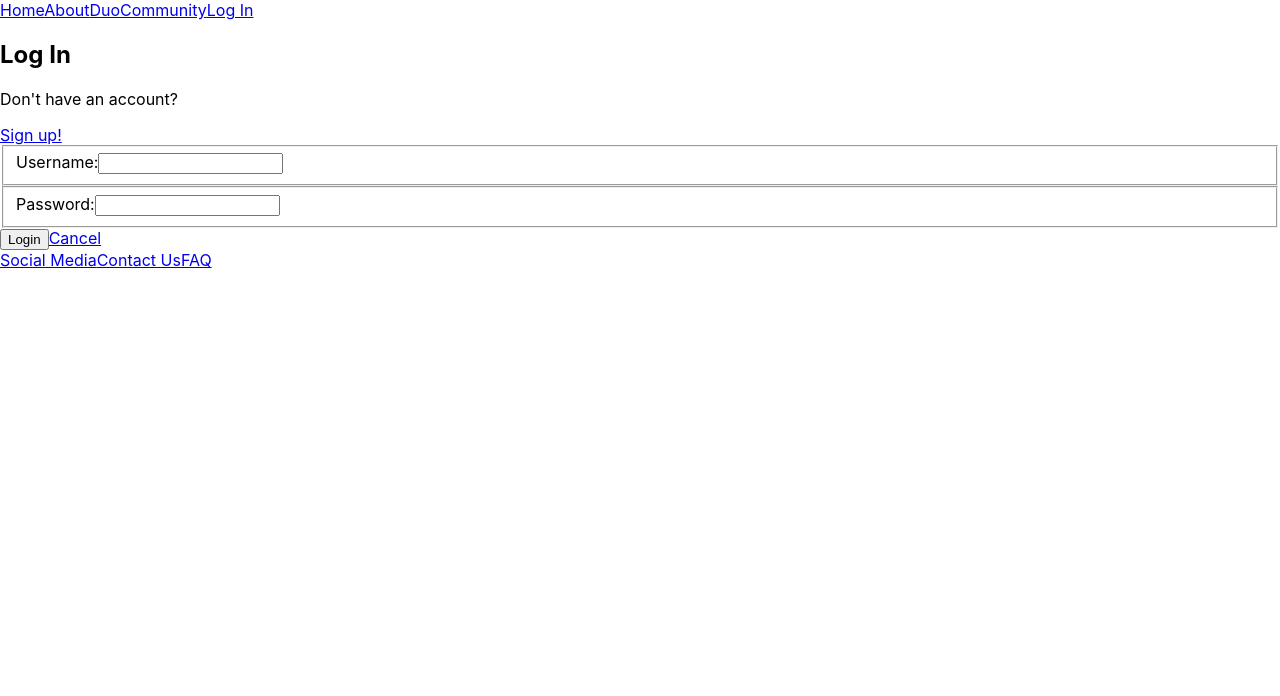
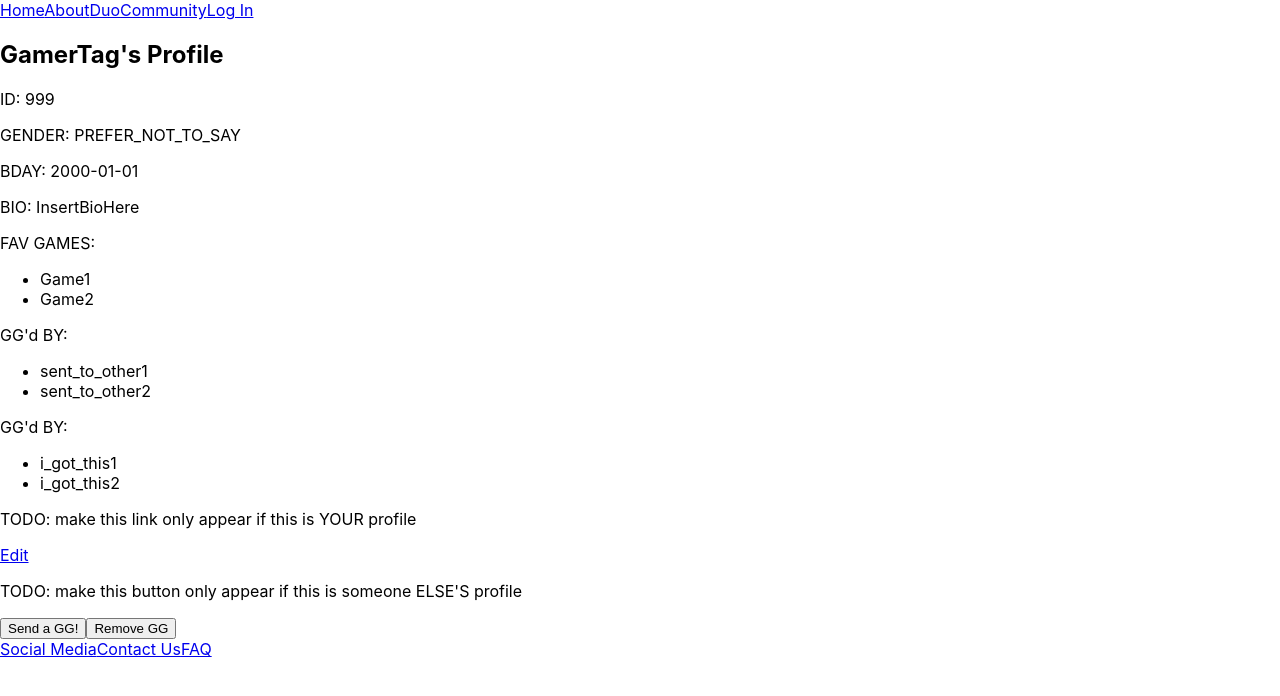
Before and after one commit to JLDeee/capstone, a React (Create React App) app in the folder gamer/client/gamer-client/: page /profile in a window 1280 px wide. Before the commit this address led to /login. Shown: the top 696 px of the page. Built offline with nearby package versions, Linux system fonts and the light colour scheme; the HTML template or start-up script is replaced by a standard one.

Commit message:
Mocked Gamer Profile showing games and matches (now called sent and received GG's)

```diff
--- a/gamer/client/gamer-client/src/App.js
+++ b/gamer/client/gamer-client/src/App.js
@@ -84,9 +84,15 @@ function App() {
           <Route path="/login" element={!user ? <Login/> : <Navigate to="/"/>}/>
           <Route path="/sign-up" element={!user ? <SignUp/> : <Navigate to="/"/>}/>
           {/* if not logged in, navigate to login page */}
-          <Route path="/profile" element={!user ? <Navigate to ="/login"/> : <GamerProfile/>}/>
+
+          <Route path="/profile" element={<GamerProfile/>}/>
+          <Route path="/profile/form" element={<GamerForm/>}/>
+          <Route path="/profile/:id/form" element={<GamerForm/>}/>
+
+          {/* <Route path="/profile" element={!user ? <Navigate to ="/login"/> : <GamerProfile/>}/>
           <Route path="/profile/form" element={!user ? <Navigate to ="/login"/> : <GamerForm/>}/>
-          <Route path="/profile/:id/form" element={!user ? <Navigate to ="/login"/> : <GamerForm/>}/>
+          <Route path="/profile/:id/form" element={!user ? <Navigate to ="/login"/> : <GamerForm/>}/> */}
+
           <Route path="/gamers" element={!user ? <Navigate to ="/login"/> : <GamerList/>}/>
 
           <Route path="/about" element={<About/>}/>
--- a/gamer/client/gamer-client/src/components/GamerList.js
+++ b/gamer/client/gamer-client/src/components/GamerList.js
@@ -34,11 +34,17 @@ function GamerList() {
                     {gamers.map(gamer => (
                         <div className="cardProfile" key={gamers.gamerId}>
                             <p>* beginning of card*</p>
-                            <p>{gamer.gamerId}</p>
+                            <p>ID: {gamer.gamerTag}</p>
                             {/* i assume an image goes here */}
-                            <p>{gamer.genderType}</p>
-                            <p>{gamer.birthDate}</p>
-                            <p>{gamer.bio}</p>
+                            <p>GENDER: {gamer.genderType}</p>
+                            <p>BDAY: {gamer.birthDate}</p>
+                            <p>BIO: {gamer.bio}</p>
+                            <p>FAV GAMES: </p>
+                            <ul>
+                                {gamer.games.map(game => {
+                                    <li>{game.gameTitle}</li>
+                                })}
+                            </ul>
                             <p>* end of card *</p>
                         </div>
                     ))}
--- a/gamer/client/gamer-client/src/components/GamerProfile.js
+++ b/gamer/client/gamer-client/src/components/GamerProfile.js
@@ -10,12 +10,45 @@ function GamerProfile() {
         gamerTag:"GamerTag",
         birthDate:"2000-01-01",
         bio:"InsertBioHere",
+        games: [
+            {
+                gameId:"1",
+                gameTitle:"Game1"
+            },
+            {
+                gameId:"2",
+                gameTitle:"Game2"
+            },
+        ],
+        sentMatches: [
+            {
+                gamerId:"1",
+                gamerTag:"sent_to_other1"
+            },
+            {
+                gamerId:"2",
+                gamerTag:"sent_to_other2"
+            },
+        ],
+        receivedMatches: [
+            {
+                gamerId:"1",
+                gamerTag:"i_got_this1"
+            },
+            {
+                gamerId:"2",
+                gamerTag:"i_got_this2"
+            },
+        ],
     }
     const [gamer, setGamer] = useState(GAMER_PROFILE_BLANK);
-    const [gamerGames, setGamerGames] = useState([]);
+
     const auth = useContext(AuthContext);
     const { id } = useParams();
     const url = "http://localhost:8080/gamer";
+
+    const today = new Date();
+    console.log(today.toISOString().split("T")[0]);
 
     // get user profile information
     useEffect( () => {
@@ -30,10 +63,39 @@ function GamerProfile() {
             })
             .then( data => {
                 setGamer(data);
+                console.log(data);
             })
             .catch(console.log);
         }
     }, []);
+
+    const handleAddMatch = () => {
+        console.log("adding match!");
+        // const init = {
+        //     method: 'POST',
+        //     headers: {
+        //         'Content-Type': 'application/json'
+        //     },
+        //     body: {
+        //         'gamerId':'',
+        //         'gamerSenderId':'',
+        //         'dateMatchSent':
+        //     }
+        //     JSON.stringify(solarPanel)
+        // }
+        // fetch(`${url}/gamer/match`)
+        // .then(response => )
+    }
+
+
+    const handleRemoveMatch = () => {
+        console.log("removing match!");
+        // const init = {
+        //     method: 'DELETE'
+        // };
+        // fetch(`${url}/gamer/match/${gamer.gamerId}/${INSERT_MATCH_SENDER_ID_AKA_YOU}`)
+        // // .then(response => )
+    }
 
     return(
         <>
@@ -41,15 +103,38 @@ function GamerProfile() {
             <section className="gamerProfileInfo">
                 <h2>{gamer.gamerTag}'s Profile</h2>
                 <div>
-                    <p>Gamer ID: {gamer.gamerId}</p>
-                    <p>Gender: {gamer.genderType}</p>
-                    <p>birthDate: {gamer.birthDate}</p>
-                    <p>About me: {gamer.bio}</p>
+                    <p>ID: {gamer.gamerId}</p>
+                    <p>GENDER: {gamer.genderType}</p>
+                    <p>BDAY: {gamer.birthDate}</p>
+                    <p>BIO: {gamer.bio}</p>
+                    <p>FAV GAMES:</p>
+                    <ul>
+                        {gamer.games.map(game =>
+                            <li key={game.gameId}>{game.gameTitle}</li>
+                        )}
+                    </ul>
+                    <p>GG'd BY:</p>
+                    <ul>
+                        {gamer.sentMatches.map(gamer =>
+                            <li key={gamer.gamerId}>{gamer.gamerTag}</li>
+                        )}
+                    </ul>
+                    <p>GG'd BY:</p>
+                    <ul>
+                        {gamer.receivedMatches.map(gamer =>
+                            <li key={gamer.gamerId}>{gamer.gamerTag}</li>
+                        )}
+                    </ul>
+
                 </div>
                 <div>
-                    <Link to="/profile/{id}/form" className="btn btn-success mr-2" type="button">
+                    <p>TODO: make this link only appear if this is YOUR profile</p>
+                    <Link to={`/profile/${gamer.gamerId}/form`} className="btn btn-success mr-2" type="button">
                         Edit
                     </Link>
+                    <p>TODO: make this button only appear if this is someone ELSE'S profile</p>
+                    <button onClick={handleAddMatch}>Send a GG!</button>
+                    <button onClick={handleRemoveMatch}>Remove GG</button>
                 </div>
             </section>
         </main>
--- a/gamer/client/gamer-client/src/components/Home.js
+++ b/gamer/client/gamer-client/src/components/Home.js
@@ -23,7 +23,7 @@ function Home(){
        </div>
 
         <div className="getStarted">
-            <Link to={'/register'}>Get Started!</Link>
+            <Link to={'/sign-up'}>Get Started!</Link>
         </div>
 
         <div className='introDuoFinder'>
--- a/gamer/client/gamer-client/src/components/Navbar.js
+++ b/gamer/client/gamer-client/src/components/Navbar.js
@@ -14,6 +14,10 @@ function Navbar(){
 
     return(<>
         <nav>
+            <div>
+                {auth.user &&
+                    <p>Welcome, {auth.user}</p>
+                }
                 <Link to={'/'}>Home</Link>
                 <Link to={'/about'}>About</Link>
                 <Link to={'/duo'}>Duo</Link>
@@ -21,6 +25,7 @@ function Navbar(){
                 {/* {auth.user && <Link to={'/community'}>Community</Link>}             */}
                 {!auth.user && <Link to={'/login'}>Log In</Link>}
                 {auth.user && <button type="button" onClick={handleLogOut}>Log Out</button>}
+            </div>
         </nav>
     </>)
 }
```
Lines whose indentation alone changed are shown as unchanged.
